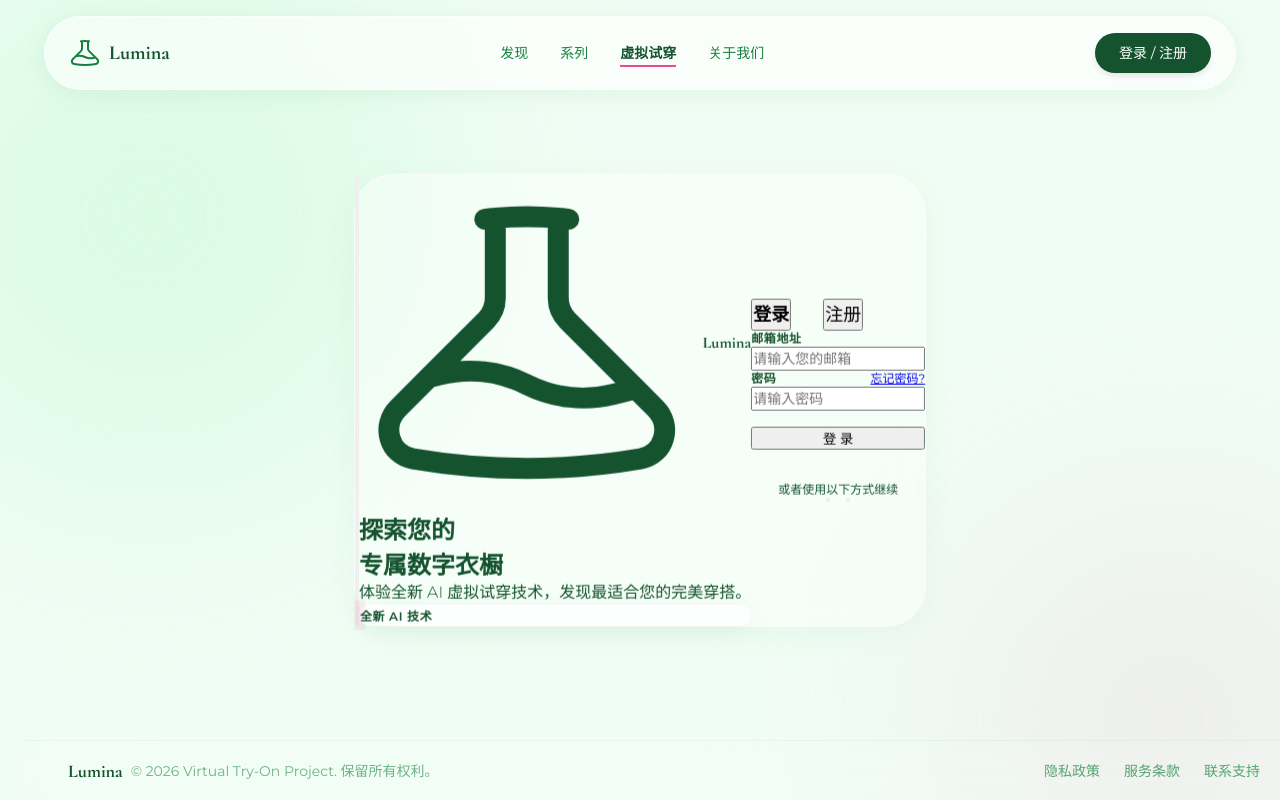
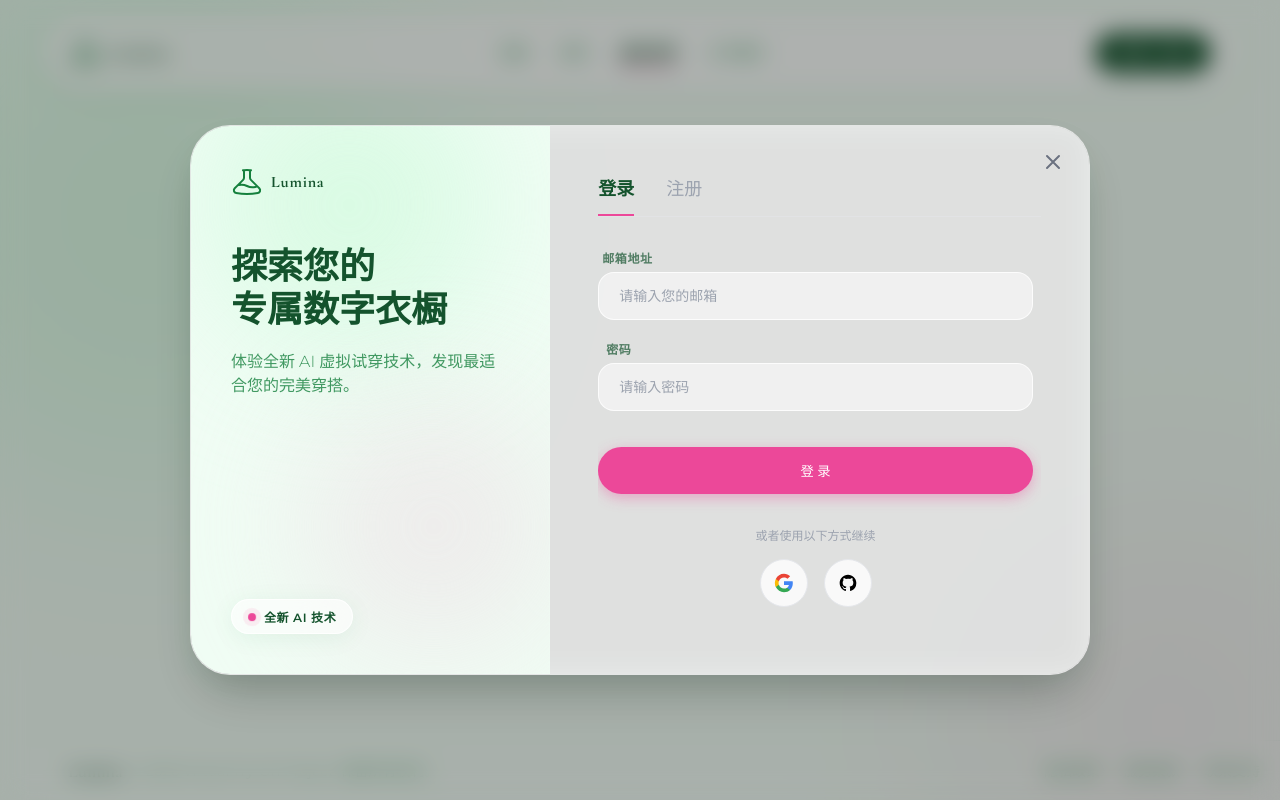
Before and after one commit to wozhaonue/virtual_tyrOn, a Vue app: page / in a window 1280 px wide. Both pictures are taken after a click on the button "登录 / 注册". Built offline with nearby package versions, Linux system fonts and the light colour scheme; the HTML template or start-up script is replaced by a standard one.

Commit message:
feat: 修改登录/注册弹窗的表单过长bug

```diff
--- a/src/components/LoginModal.vue
+++ b/src/components/LoginModal.vue
@@ -38,32 +38,32 @@ const handleSubmit = () => {
 
 <template>
     <Transition name="modal">
-      <div v-if="modelValue" class="fixed inset-0 z-50 flex items-center justify-center bg-black/30 backdrop-blur-md"  style="position: fixed; top: 50%; left: 50%; translate: -50% -50%;">
+      <div v-if="modelValue" class="modal-overlay">
         <!-- Overlay Click -->
-        <div class="absolute inset-0" @click="close"></div>
+        <div class="modal-backdrop" @click="close"></div>
 
         <!-- Modal Container -->
-        <div class="glass-panel relative flex overflow-hidden rounded-[2.5rem] w-[900px] h-[550px] max-w-[95vw] shadow-2xl z-10 animate-fade-in-up">
+        <div class="glass-panel modal-content animate-fade-in-up">
 
           <!-- Close Button -->
-          <button @click="close" class="absolute top-6 right-6 z-20 text-gray-500 hover:text-gray-800 transition-colors">
-            <svg class="w-6 h-6" fill="none" viewBox="0 0 24 24" stroke="currentColor">
+          <button @click="close" class="close-btn">
+            <svg class="close-icon" fill="none" viewBox="0 0 24 24" stroke="currentColor">
               <path stroke-linecap="round" stroke-linejoin="round" stroke-width="2" d="M6 18L18 6M6 6l12 12" />
             </svg>
           </button>
 
           <!-- Left Side: Branding -->
-          <div class="relative w-2/5 p-10 flex flex-col justify-between overflow-hidden bg-[#F0FDF4]">
+          <div class="modal-left">
             <!-- Decorative Blobs -->
-            <div class="absolute top-0 left-0 w-64 h-64 bg-[#DCFCE7] rounded-full mix-blend-multiply filter blur-3xl opacity-70 animate-blob"></div>
-            <div class="absolute bottom-0 right-0 w-64 h-64 bg-[#FCE7F3] rounded-full mix-blend-multiply filter blur-3xl opacity-70 animate-blob animation-delay-2000"></div>
-            <div class="absolute -bottom-8 left-20 w-64 h-64 bg-white rounded-full mix-blend-multiply filter blur-3xl opacity-70 animate-blob animation-delay-4000"></div>
+            <div class="blob blob-1 animate-blob"></div>
+            <div class="blob blob-2 animate-blob animation-delay-2000"></div>
+            <div class="blob blob-3 animate-blob animation-delay-4000"></div>
 
             <!-- Content -->
-            <div class="relative z-10">
-              <div class="flex items-center gap-2 mb-12">
+            <div class="brand-content">
+              <div class="brand-logo-container">
                 <svg
-                  class="w-8 h-8 text-[#15803D]"
+                  class="brand-logo-icon"
                   fill="none"
                   viewBox="0 0 24 24"
                   stroke="currentColor"
@@ -75,138 +75,135 @@ const handleSubmit = () => {
                     d="M9.75 3.104v5.714a2.25 2.25 0 01-.659 1.591L5 14.5M9.75 3.104c-.251.023-.501.05-.75.082m.75-.082a24.301 24.301 0 014.5 0m0 0v5.714c0 .597.237 1.17.659 1.591L19.8 15.3M14.25 3.104c.251.023.501.05.75.082M19.8 15.3l-1.57.393A9.065 9.065 0 0112 15a9.065 9.065 0 00-6.23-.693L5 14.5m14.8.8l1.402 1.402c1.232 1.232.65 3.318-1.067 3.611A48.309 48.309 0 0112 21c-2.773 0-5.491-.235-8.135-.687-1.718-.293-2.3-2.379-1.067-3.61L5 14.5"
                   />
                 </svg>
-                <span class="font-serif font-bold text-3xl tracking-wide text-[#14532D]">Lumina</span>
+                <span class="font-serif font-bold text-3xl tracking-wider text-surface">Lumina</span>
               </div>
 
-              <h2 class="font-serif text-4xl font-bold leading-[1.2] text-[#14532D] mb-4">
+              <h2 class="font-serif brand-title">
                 探索您的<br/>专属数字衣橱
               </h2>
-              <p class="font-sans text-base font-light text-[#15803D]/80">
+              <p class="font-sans brand-desc">
                 体验全新 AI 虚拟试穿技术，发现最适合您的完美穿搭。
               </p>
             </div>
 
             <!-- Optional: Bottom graphic or illustration -->
-            <div class="relative z-10 mt-auto">
-              <div class="glass-nav inline-flex items-center gap-2 px-4 py-2 rounded-full">
-                <span class="w-2 h-2 rounded-full bg-[#EC4899] animate-pulse-pink"></span>
-                <span class="text-xs font-semibold uppercase tracking-wider text-[#14532D]">全新 AI 技术</span>
+            <div class="brand-footer">
+              <div class="glass-nav tech-tag">
+                <span class="pulse-dot animate-pulse-pink"></span>
+                <span class="font-sans tech-text">全新 AI 技术</span>
               </div>
             </div>
           </div>
 
           <!-- Right Side: Form -->
-          <div class="w-3/5 p-12 bg-white/60 flex flex-col justify-center">
+          <div class="modal-right">
 
             <!-- Tabs -->
-            <div class="flex gap-8 mb-8 border-b border-gray-200/50">
+            <div class="tabs-container">
               <button
                 @click="activeTab = 'login'"
-                :class="[
-                  'pb-4 font-sans text-lg transition-all duration-300 relative',
-                  activeTab === 'login' ? 'text-[#14532D] font-bold' : 'text-gray-400 font-medium hover:text-gray-600'
-                ]"
+                :class="['tab-btn font-sans', activeTab === 'login' ? 'tab-btn-active' : 'tab-btn-inactive']"
               >
                 登录
-                <span v-if="activeTab === 'login'" class="absolute bottom-0 left-0 w-full h-0.5 bg-[#EC4899]"></span>
+                <span v-if="activeTab === 'login'" class="tab-indicator"></span>
               </button>
               <button
                 @click="activeTab = 'register'"
-                :class="[
-                  'pb-4 font-sans text-lg transition-all duration-300 relative',
-                  activeTab === 'register' ? 'text-[#14532D] font-bold' : 'text-gray-400 font-medium hover:text-gray-600'
-                ]"
+                :class="['tab-btn font-sans', activeTab === 'register' ? 'tab-btn-active' : 'tab-btn-inactive']"
               >
                 注册
-                <span v-if="activeTab === 'register'" class="absolute bottom-0 left-0 w-full h-0.5 bg-[#EC4899]"></span>
+                <span v-if="activeTab === 'register'" class="tab-indicator"></span>
               </button>
             </div>
 
+            <!-- Scrollable Content Area -->
+            <div class="scrollable-content">
               <!-- Forms -->
               <Transition name="fade" mode="out-in">
-              <form v-if="activeTab === 'login'" @submit.prevent="handleSubmit" class="flex flex-col gap-5">
-                <div class="flex flex-col gap-1.5">
-                  <label class="text-xs font-semibold uppercase tracking-wider text-[#14532D]/70 ml-1">邮箱地址</label>
+                <form v-if="activeTab === 'login'" @submit.prevent="handleSubmit" class="form-container">
+                  <div class="form-group">
+                    <label class="form-label font-sans">邮箱地址</label>
                     <input
                       v-model="loginForm.email"
                       type="email"
                       placeholder="请输入您的邮箱"
-                    class="w-full bg-white/50 border border-white/80 rounded-2xl px-5 py-3.5 text-sm font-sans text-gray-800 placeholder-gray-400 focus:outline-none focus:ring-2 focus:ring-[#22C55E]/50 focus:bg-white/80 transition-all"
+                      class="form-input font-sans"
                       required
                     />
                   </div>
-                <div class="flex flex-col gap-1.5">
-                  <div class="flex justify-between items-center ml-1">
-                    <label class="text-xs font-semibold uppercase tracking-wider text-[#14532D]/70">密码</label>
-                    <a href="#" class="text-xs text-[#15803D] hover:text-[#22C55E] transition-colors">忘记密码?</a>
+                  <div class="form-group">
+                    <div class="label-row">
+                      <label class="form-label font-sans">密码</label>
                     </div>
                     <input
                       v-model="loginForm.password"
                       type="password"
                       placeholder="请输入密码"
-                    class="w-full bg-white/50 border border-white/80 rounded-2xl px-5 py-3.5 text-sm font-sans text-gray-800 placeholder-gray-400 focus:outline-none focus:ring-2 focus:ring-[#22C55E]/50 focus:bg-white/80 transition-all"
+                      class="form-input font-sans"
                       required
                     />
                   </div>
-                <button type="submit" class="mt-4 w-full rounded-full bg-[#EC4899] text-white font-medium py-3.5 px-6 shadow-[0_4px_14px_0_rgba(236,72,153,0.39)] hover:shadow-[0_6px_20px_rgba(236,72,153,0.23)] hover:-translate-y-0.5 transition-all duration-300">
+                  <button type="submit" class="submit-btn submit-btn-login font-sans">
                     登 录
                   </button>
                 </form>
 
-              <form v-else @submit.prevent="handleSubmit" class="flex flex-col gap-5">
-                <div class="flex flex-col gap-1.5">
-                  <label class="text-xs font-semibold uppercase tracking-wider text-[#14532D]/70 ml-1">邮箱地址</label>
+                <form v-else @submit.prevent="handleSubmit" class="form-container">
+                  <div class="form-group">
+                    <label class="form-label font-sans">邮箱地址</label>
                     <input
                       v-model="registerForm.email"
                       type="email"
                       placeholder="请输入有效的邮箱地址"
-                    class="w-full bg-white/50 border border-white/80 rounded-2xl px-5 py-3.5 text-sm font-sans text-gray-800 placeholder-gray-400 focus:outline-none focus:ring-2 focus:ring-[#22C55E]/50 focus:bg-white/80 transition-all"
+                      class="form-input font-sans"
                       required
                     />
                   </div>
-                <div class="flex flex-col gap-1.5">
-                  <label class="text-xs font-semibold uppercase tracking-wider text-[#14532D]/70 ml-1">密码</label>
+                  <div class="form-group">
+                    <label class="form-label font-sans">密码</label>
                     <input
                       v-model="registerForm.password"
                       type="password"
                       placeholder="至少 8 位字符"
-                    class="w-full bg-white/50 border border-white/80 rounded-2xl px-5 py-3.5 text-sm font-sans text-gray-800 placeholder-gray-400 focus:outline-none focus:ring-2 focus:ring-[#22C55E]/50 focus:bg-white/80 transition-all"
+                      class="form-input font-sans"
                       required
                     />
                   </div>
-                <div class="flex flex-col gap-1.5">
-                  <label class="text-xs font-semibold uppercase tracking-wider text-[#14532D]/70 ml-1">确认密码</label>
+                  <div class="form-group">
+                    <label class="form-label font-sans">确认密码</label>
                     <input
                       v-model="registerForm.confirmPassword"
                       type="password"
                       placeholder="再次输入密码"
-                    class="w-full bg-white/50 border border-white/80 rounded-2xl px-5 py-3.5 text-sm font-sans text-gray-800 placeholder-gray-400 focus:outline-none focus:ring-2 focus:ring-[#22C55E]/50 focus:bg-white/80 transition-all"
+                      class="form-input font-sans"
                       required
                     />
                   </div>
-                <button type="submit" class="mt-4 w-full rounded-full bg-[#15803D] text-white font-medium py-3.5 px-6 shadow-[0_4px_14px_0_rgba(21,128,61,0.39)] hover:shadow-[0_6px_20px_rgba(21,128,61,0.23)] hover:-translate-y-0.5 transition-all duration-300">
+
+                  <button type="submit" class="submit-btn submit-btn-register font-sans">
                     创建账户
                   </button>
                 </form>
               </Transition>
 
               <!-- Social Login / Alternate -->
-            <div class="mt-8 text-center">
-              <p class="text-xs text-gray-400 mb-4">或者使用以下方式继续</p>
-              <div class="flex justify-center gap-4">
-                <button class="w-12 h-12 rounded-full bg-white/80 border border-gray-200 flex items-center justify-center hover:bg-white hover:shadow-md transition-all">
-                  <svg class="w-5 h-5" viewBox="0 0 24 24" fill="currentColor">
+              <div class="social-container">
+                <p class="social-text font-sans">或者使用以下方式继续</p>
+                <div class="social-buttons">
+                  <button class="social-btn">
+                    <svg class="social-icon" viewBox="0 0 24 24" fill="currentColor">
                       <path d="M22.56 12.25c0-.78-.07-1.53-.2-2.25H12v4.26h5.92c-.26 1.37-1.04 2.53-2.21 3.31v2.77h3.57c2.08-1.92 3.28-4.74 3.28-8.09z" fill="#4285F4"/>
                       <path d="M12 23c2.97 0 5.46-.98 7.28-2.66l-3.57-2.77c-.98.66-2.23 1.06-3.71 1.06-2.86 0-5.29-1.93-6.16-4.53H2.18v2.84C3.99 20.53 7.7 23 12 23z" fill="#34A853"/>
                       <path d="M5.84 14.09c-.22-.66-.35-1.36-.35-2.09s.13-1.43.35-2.09V7.07H2.18C1.43 8.55 1 10.22 1 12s.43 3.45 1.18 4.93l2.85-2.22.81-.62z" fill="#FBBC05"/>
                       <path d="M12 5.38c1.62 0 3.06.56 4.21 1.64l3.15-3.15C17.45 2.09 14.97 1 12 1 7.7 1 3.99 3.47 2.18 7.07l3.66 2.84c.87-2.6 3.3-4.53 6.16-4.53z" fill="#EA4335"/>
                     </svg>
                   </button>
-                <button class="w-12 h-12 rounded-full bg-white/80 border border-gray-200 flex items-center justify-center hover:bg-white hover:shadow-md transition-all">
-                  <svg class="w-5 h-5" fill="currentColor" viewBox="0 0 24 24">
+                  <button class="social-btn">
+                    <svg class="social-icon" fill="currentColor" viewBox="0 0 24 24">
                       <path fill-rule="evenodd" d="M12 2C6.477 2 2 6.484 2 12.017c0 4.425 2.865 8.18 6.839 9.504.5.092.682-.217.682-.483 0-.237-.008-.868-.013-1.703-2.782.605-3.369-1.343-3.369-1.343-.454-1.158-1.11-1.466-1.11-1.466-.908-.62.069-.608.069-.608 1.003.07 1.531 1.032 1.531 1.032.892 1.53 2.341 1.088 2.91.832.092-.647.35-1.088.636-1.338-2.22-.253-4.555-1.113-4.555-4.951 0-1.093.39-1.988 1.029-2.688-.103-.253-.446-1.272.098-2.65 0 0 .84-.27 2.75 1.026A9.564 9.564 0 0112 6.844c.85.004 1.705.115 2.504.337 1.909-1.296 2.747-1.027 2.747-1.027.546 1.379.202 2.398.1 2.651.64.7 1.028 1.595 1.028 2.688 0 3.848-2.339 4.695-4.566 4.943.359.309.678.92.678 1.855 0 1.338-.012 2.419-.012 2.747 0 .268.18.58.688.482A10.019 10.019 0 0022 12.017C22 6.484 17.522 2 12 2z" clip-rule="evenodd" />
                     </svg>
                   </button>
+                </div>
               </div>
             </div>
 
@@ -227,24 +224,111 @@ const handleSubmit = () => {
   opacity: 0;
 }
 
+.modal-overlay {
+  position: fixed;
+  top: 0;
+  left: 0;
+  right: 0;
+  bottom: 0;
+  z-index: 50;
+  display: flex;
+  align-items: center;
+  justify-content: center;
+  background-color: rgba(0, 0, 0, 0.3);
+  backdrop-filter: blur(12px);
+  -webkit-backdrop-filter: blur(12px);
+}
+
+.modal-backdrop {
+  position: absolute;
+  top: 0;
+  left: 0;
+  right: 0;
+  bottom: 0;
+}
+
+.modal-content {
+  position: relative;
+  display: flex;
+  overflow: hidden;
+  width: 900px;
+  height: 550px;
+  max-width: 95vw;
+  z-index: 10;
+}
+
 /* Glass Panel Base styles */
 .glass-panel {
   background: rgba(255, 255, 255, 0.4);
   backdrop-filter: blur(16px);
   -webkit-backdrop-filter: blur(16px);
   border: 1px solid rgba(255, 255, 255, 0.6);
-  box-shadow: 0 8px 32px 0 rgba(21, 128, 61, 0.05);
+  box-shadow: 0 8px 32px 0 rgba(21, 128, 61, 0.05), 0 25px 50px -12px rgba(0, 0, 0, 0.25);
+  border-radius: 2.5rem;
 }
 
-.glass-nav {
-  background: rgba(255, 255, 255, 0.6);
-  backdrop-filter: blur(20px);
-  -webkit-backdrop-filter: blur(20px);
-  border: 1px solid rgba(255, 255, 255, 0.8);
-  box-shadow: 0 4px 24px -1px rgba(21, 128, 61, 0.08);
+.close-btn {
+  position: absolute;
+  top: 1.5rem;
+  right: 1.5rem;
+  z-index: 20;
+  color: #6b7280;
+  background: none;
+  border: none;
+  cursor: pointer;
+  transition: color 0.3s ease;
 }
 
-/* Blob Animation */
+.close-btn:hover {
+  color: #1f2937;
+}
+
+.close-icon {
+  width: 1.5rem;
+  height: 1.5rem;
+}
+
+/* Left Side */
+.modal-left {
+  position: relative;
+  width: 40%;
+  padding: 2.5rem;
+  display: flex;
+  flex-direction: column;
+  justify-content: space-between;
+  overflow: hidden;
+  background-color: #f0fdf4;
+}
+
+/* Decorative Blobs */
+.blob {
+  position: absolute;
+  width: 16rem;
+  height: 16rem;
+  border-radius: 50%;
+  mix-blend-mode: multiply;
+  filter: blur(64px);
+  opacity: 0.7;
+}
+
+.blob-1 {
+  top: 0;
+  left: 0;
+  background-color: #dcfce7;
+}
+
+.blob-2 {
+  bottom: 0;
+  right: 0;
+  background-color: #fce7f3;
+}
+
+.blob-3 {
+  bottom: -2rem;
+  left: 5rem;
+  background-color: #ffffff;
+}
+
 @keyframes blob {
   0% { transform: translate(0px, 0px) scale(1); }
   33% { transform: translate(30px, -50px) scale(1.1); }
@@ -261,7 +345,71 @@ const handleSubmit = () => {
   animation-delay: 4s;
 }
 
-/* Pulse Pink */
+.brand-content {
+  position: relative;
+  z-index: 10;
+}
+
+.brand-logo-container {
+  display: flex;
+  align-items: center;
+  gap: 0.5rem;
+  margin-bottom: 3rem;
+}
+
+.brand-logo-icon {
+  width: 2rem;
+  height: 2rem;
+  color: #15803d;
+}
+
+.text-surface {
+  color: #14532d;
+}
+
+.brand-title {
+  font-size: 2.25rem;
+  font-weight: 700;
+  line-height: 1.2;
+  color: #14532d;
+  margin-bottom: 1rem;
+}
+
+.brand-desc {
+  font-size: 1rem;
+  font-weight: 300;
+  color: rgba(21, 128, 61, 0.8);
+}
+
+.brand-footer {
+  position: relative;
+  z-index: 10;
+  margin-top: auto;
+}
+
+.glass-nav {
+  background: rgba(255, 255, 255, 0.6);
+  backdrop-filter: blur(20px);
+  -webkit-backdrop-filter: blur(20px);
+  border: 1px solid rgba(255, 255, 255, 0.8);
+  box-shadow: 0 4px 24px -1px rgba(21, 128, 61, 0.08);
+  border-radius: 9999px;
+}
+
+.tech-tag {
+  display: inline-flex;
+  align-items: center;
+  gap: 0.5rem;
+  padding: 0.5rem 1rem;
+}
+
+.pulse-dot {
+  width: 0.5rem;
+  height: 0.5rem;
+  border-radius: 50%;
+  background-color: #ec4899;
+}
+
 @keyframes pulse-pink {
   0% { transform: scale(0.95); box-shadow: 0 0 0 0 rgba(236, 72, 153, 0.7); }
   70% { transform: scale(1); box-shadow: 0 0 0 6px rgba(236, 72, 153, 0); }
@@ -271,7 +419,220 @@ const handleSubmit = () => {
   animation: pulse-pink 2s infinite;
 }
 
-/* Slide Up */
+.tech-text {
+  font-size: 0.75rem;
+  font-weight: 600;
+  text-transform: uppercase;
+  letter-spacing: 0.05em;
+  color: #14532d;
+}
+
+/* Right Side */
+.modal-right {
+  width: 60%;
+  padding: 3rem;
+  background-color: rgba(255, 255, 255, 0.6);
+  display: flex;
+  flex-direction: column;
+}
+
+.tabs-container {
+  display: flex;
+  gap: 2rem;
+  margin-bottom: 2rem;
+  border-bottom: 1px solid rgba(229, 231, 235, 0.5);
+  flex-shrink: 0;
+}
+
+.scrollable-content {
+  flex-grow: 1;
+  overflow-y: auto;
+  padding-right: 0.5rem;
+}
+
+/* Custom Scrollbar for form area */
+.scrollable-content::-webkit-scrollbar {
+  width: 6px;
+}
+.scrollable-content::-webkit-scrollbar-track {
+  background: transparent;
+}
+.scrollable-content::-webkit-scrollbar-thumb {
+  background-color: rgba(21, 128, 61, 0.2);
+  border-radius: 10px;
+}
+.scrollable-content::-webkit-scrollbar-thumb:hover {
+  background-color: rgba(21, 128, 61, 0.4);
+}
+
+.tab-btn {
+  padding-bottom: 1rem;
+  font-size: 1.125rem;
+  transition: all 0.3s ease;
+  position: relative;
+  background: none;
+  border: none;
+  cursor: pointer;
+}
+
+.tab-btn-active {
+  color: #14532d;
+  font-weight: 700;
+}
+
+.tab-btn-inactive {
+  color: #9ca3af;
+  font-weight: 500;
+}
+
+.tab-btn-inactive:hover {
+  color: #4b5563;
+}
+
+.tab-indicator {
+  position: absolute;
+  bottom: 0;
+  left: 0;
+  width: 100%;
+  height: 2px;
+  background-color: #ec4899;
+}
+
+/* Form Styles */
+.form-container {
+  display: flex;
+  flex-direction: column;
+  gap: 1.25rem;
+}
+
+.form-group {
+  display: flex;
+  flex-direction: column;
+  gap: 0.375rem;
+}
+
+.form-label {
+  font-size: 0.75rem;
+  font-weight: 600;
+  text-transform: uppercase;
+  letter-spacing: 0.05em;
+  color: rgba(20, 83, 45, 0.7);
+  margin-left: 0.25rem;
+}
+
+.label-row {
+  display: flex;
+  justify-content: space-between;
+  align-items: center;
+  margin-left: 0.25rem;
+}
+
+.forgot-link {
+  font-size: 0.75rem;
+  color: #15803d;
+  text-decoration: none;
+  transition: color 0.3s ease;
+}
+
+.forgot-link:hover {
+  color: #22c55e;
+}
+
+.form-input {
+  width: 100%;
+  background-color: rgba(255, 255, 255, 0.5);
+  border: 1px solid rgba(255, 255, 255, 0.8);
+  border-radius: 1rem;
+  padding: 0.875rem 1.25rem;
+  font-size: 0.875rem;
+  color: #1f2937;
+  transition: all 0.3s ease;
+  outline: none;
+}
+
+.form-input::placeholder {
+  color: #9ca3af;
+}
+
+.form-input:focus {
+  background-color: rgba(255, 255, 255, 0.8);
+  box-shadow: 0 0 0 2px rgba(34, 197, 94, 0.5);
+}
+
+.submit-btn {
+  margin-top: 1rem;
+  width: 100%;
+  border-radius: 9999px;
+  color: white;
+  font-weight: 500;
+  padding: 0.875rem 1.5rem;
+  border: none;
+  cursor: pointer;
+  transition: all 0.3s ease;
+}
+
+.submit-btn-login {
+  background-color: #ec4899;
+  box-shadow: 0 4px 14px 0 rgba(236, 72, 153, 0.39);
+}
+
+.submit-btn-login:hover {
+  box-shadow: 0 6px 20px rgba(236, 72, 153, 0.23);
+  transform: translateY(-2px);
+}
+
+.submit-btn-register {
+  background-color: #15803d;
+  box-shadow: 0 4px 14px 0 rgba(21, 128, 61, 0.39);
+}
+
+.submit-btn-register:hover {
+  box-shadow: 0 6px 20px rgba(21, 128, 61, 0.23);
+  transform: translateY(-2px);
+}
+
+/* Social Styles */
+.social-container {
+  margin-top: 2rem;
+  text-align: center;
+}
+
+.social-text {
+  font-size: 0.75rem;
+  color: #9ca3af;
+  margin-bottom: 1rem;
+}
+
+.social-buttons {
+  display: flex;
+  justify-content: center;
+  gap: 1rem;
+}
+
+.social-btn {
+  width: 3rem;
+  height: 3rem;
+  border-radius: 50%;
+  background-color: rgba(255, 255, 255, 0.8);
+  border: 1px solid #e5e7eb;
+  display: flex;
+  align-items: center;
+  justify-content: center;
+  transition: all 0.3s ease;
+  cursor: pointer;
+}
+
+.social-btn:hover {
+  background-color: white;
+  box-shadow: 0 4px 6px -1px rgba(0, 0, 0, 0.1);
+}
+
+.social-icon {
+  width: 1.25rem;
+  height: 1.25rem;
+}
+
+/* Animations */
 @keyframes fadeInUp {
   from {
     opacity: 0;
```
Lines whose indentation alone changed are shown as unchanged.
